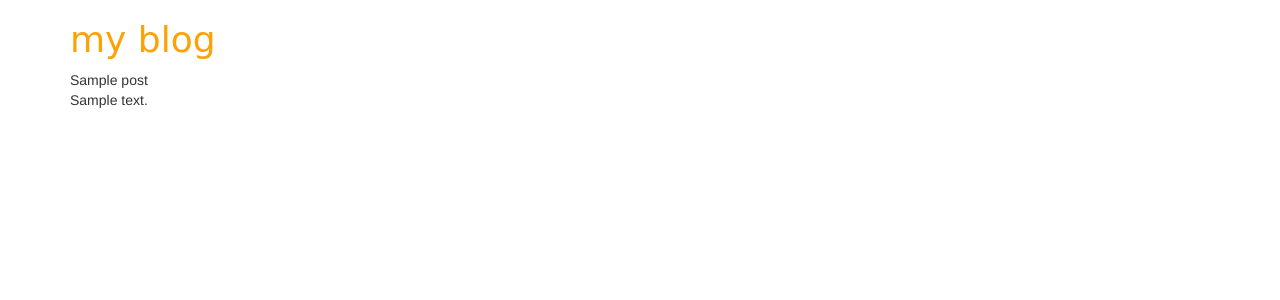
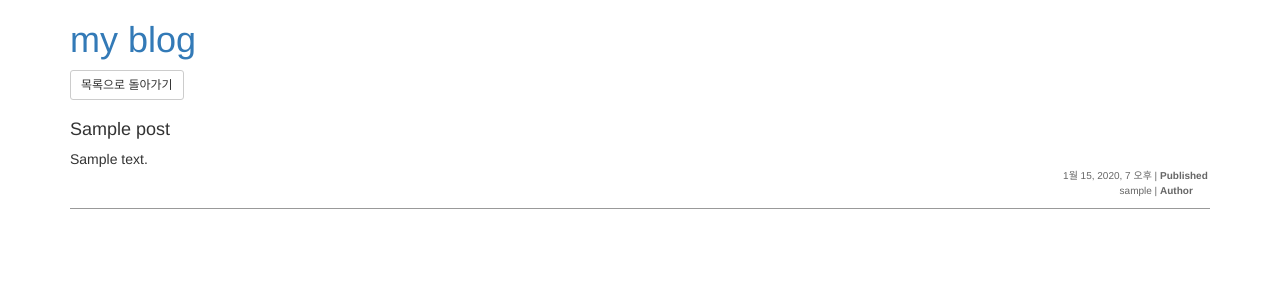
Before and after one commit to klee2017/djangogirls, a Django app: template djangogirls/templates/blog/post_detail.html in a window 1280 px wide. Shown: the top 300 px of the page. Run offline with Django 3.2, Linux system fonts and the light colour scheme; the template is opened without the code that fills it: values that come from a table or form of the project are taken from there, others are empty; tables that the repository leaves empty hold one stand-in row (values such as "Sample post"); some libraries are stand-ins or nearby versions.

Commit message:
Post publish action, ...

```diff
--- a/djangogirls/blog/models.py
+++ b/djangogirls/blog/models.py
@@ -1,5 +1,6 @@
 from django.conf import settings
 from django.db import models
+from django.utils import timezone
 
 
 class Post(models.Model):
@@ -12,3 +13,11 @@ class Post(models.Model):
 
     def __str__(self):
         return self.title
+
+    def publish(self):
+        self.published_date = timezone.now()
+        return self.save()
+
+    def hide(self):
+        self.published_date = None
+        return self.save()
--- a/djangogirls/config/settings.py
+++ b/djangogirls/config/settings.py
@@ -35,7 +35,9 @@ SECRET_KEY = '_3ph5v%ll=dj88o7+3-vexzw^*ftvo+q@+s@0e@2btpx$-x=r#'
 # SECURITY WARNING: don't run with debug turned on in production!
 DEBUG = True
 
-ALLOWED_HOSTS = []
+ALLOWED_HOSTS = [
+    '*',
+]
 
 
 # Application definition
--- a/djangogirls/config/urls.py
+++ b/djangogirls/config/urls.py
@@ -20,6 +20,8 @@ from blog.views import post_list, post_detail
 
 urlpatterns = [
     url(r'^admin/', admin.site.urls),
-    url(r'^$', post_list),
-    url(r'^post/detail/', post_detail),
+    url(r'^$', post_list, name='post_list'),
+    # post /< 1 or more number >/ 이 가능하도록 정규표현식
+    # 해당 숫자는 그룹으로 감싸고 'pk'라는 그룹명을 지정
+    url(r'^post/(?P<pk>\d+)/', post_detail, name='post_detail'),
 ]
--- a/djangogirls/static/css/blog.css
+++ b/djangogirls/static/css/blog.css
@@ -1,49 +1,37 @@
-h1  a{
-    color: #FCA205;}
-
-.page-header {
-    background-color: #ff9400;
-    margin-top: 0;
-    padding: 20px 20px 20px 40px;
+.blog-header {
+    background-color: #7cb4e4;
+    padding-top: 20px;
+    padding-bottom: 20px;
+    width: 100%;
 }
-
-.page-header h1, .page-header h1 a, .page-header h1 a:visited, .page-header h1 a:active {
-    color: #ffffff;
-    font-size: 36pt;
+.blog-header .blog-title {
+    margin: 0;
+}
+.blog-header .blog-title > a,
+.blog-header .blog-title > a:hover,
+.blog-header .blog-title > a:visited {
+    color: white;
     text-decoration: none;
 }
 
-.content {
-    margin-left: 40px;
+.post-container {
+
 }
-
-h1, h2, h3, h4 {
-    font-family: 'Lobster', cursive;
+.post-container > .post {
+    padding-top: 10px;
+    padding-bottom: 10px;
+    border-bottom: 1px solid #999;
 }
-
-.date {
-    color: #828282;
+.post-container > .post > p {
+    margin: 0;
 }
-
-.save {
-    float: right;
+.post-container > .post > p.right-text {
+    text-align: right;
+    font-size: 10px;
+    color: #666;
 }
-
-.post-form textarea, .post-form input {
-    width: 100%;
+.post-container > .post > p.right-text > strong {
+    width: 50px;
+    display: inline-block;
+    text-align: left;
 }
-
-.top-menu, .top-menu:hover, .top-menu:visited {
-    color: #ffffff;
-    float: right;
-    font-size: 26pt;
-    margin-right: 20px;
-}
-
-.post {
-    margin-bottom: 70px;
-}
-
-.post h1 a, .post h1 a:visited {
-    color: #000000;
-}
--- a/djangogirls/templates/base.html
+++ b/djangogirls/templates/base.html
@@ -0,0 +1,27 @@
+{% load static %}
+<!doctype html>
+<html lang="en">
+<head>
+    <meta charset="UTF-8">
+    <meta name="viewport"
+          content="width=device-width, user-scalable=no, initial-scale=1.0, maximum-scale=1.0, minimum-scale=1.0">
+    <meta http-equiv="X-UA-Compatible" content="ie=edge">
+    <link rel="stylesheet" href="{% static 'bootstrap/css/bootstrap.css' %}">
+    <link rel="stylesheet" href="{% static 'css/blog.css' %}">
+    <title>my blog</title>
+</head>
+<body>
+    <div class="container">
+        <h1>
+            <a href="">my blog</a>
+        </h1>
+
+    </div>
+    <div class="container">
+        <!-- 'content'라는 이름으로 block 구역 지정 -->
+        <!-- 이 템플릿을 확장한  -->
+        {% block content %}
+        {% endblock %}
+    </div>
+</body>
+</html>
--- a/djangogirls/templates/blog/post_detail.html
+++ b/djangogirls/templates/blog/post_detail.html
@@ -1,25 +1,14 @@
-{% load static %}
-<!doctype html>
-<html lang="en">
-<head>
-    <meta charset="UTF-8">
-    <meta name="viewport"
-          content="width=device-width, user-scalable=no, initial-scale=1.0, maximum-scale=1.0, minimum-scale=1.0">
-    <meta http-equiv="X-UA-Compatible" content="ie=edge">
-    <link rel="stylesheet" href="{% static 'bootstrap/css/bootstrap.css' %}">
-    <link rel="stylesheet" href="{% static 'css/blog.css' %}">
-    <title>my blog</title>
-</head>
-<body>
-    <div class="container">
-        <h1>
-            <a href="">my blog</a>
-        </h1>
+{% extends 'base.html' %}
 
 
-        <div>{{ post.title }}</div>
-        <div>{{ post.content|linebreaksbr }}</div>
-
+{% block content %}
+<a class="btn btn-default btn-sm btn-back-list" href="{% url 'post_list' %}">목록으로 돌아가기</a>
+<div class="post-container">
+    <div class="post">
+        <h4 class="post-title">{{ post.title }}</h4>
+        <p class="content">{{ post.content|linebreaksbr|truncatewords:20 }}</p>
+        <p class="right-text">{{ post.published_date }} | <strong>Published</strong></p>
+        <p class="right-text">{{ post.author.username }} | <strong>Author</strong></p>
     </div>
-</body>
-</html>
+</div>
+{% endblock %}
```
Also changed, not shown: djangogirls/blog/views.py (+10 -3 lines), djangogirls/templates/blog/post_list.html (+16 -23 lines).
